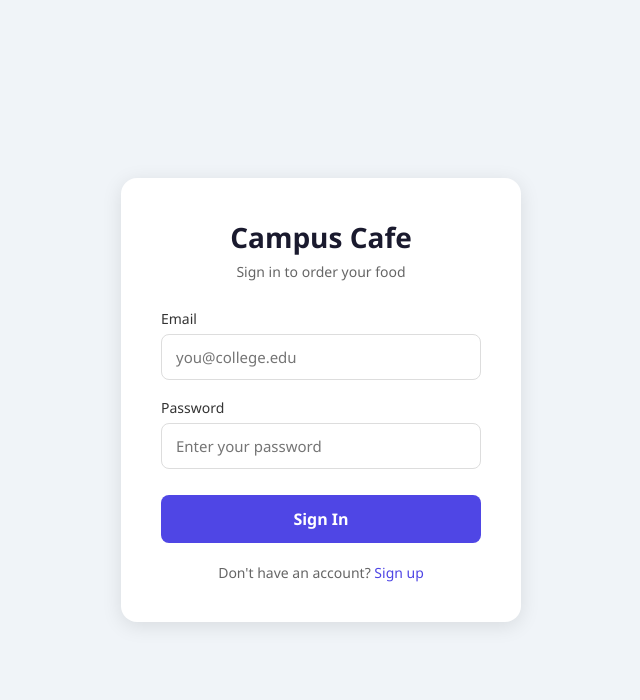
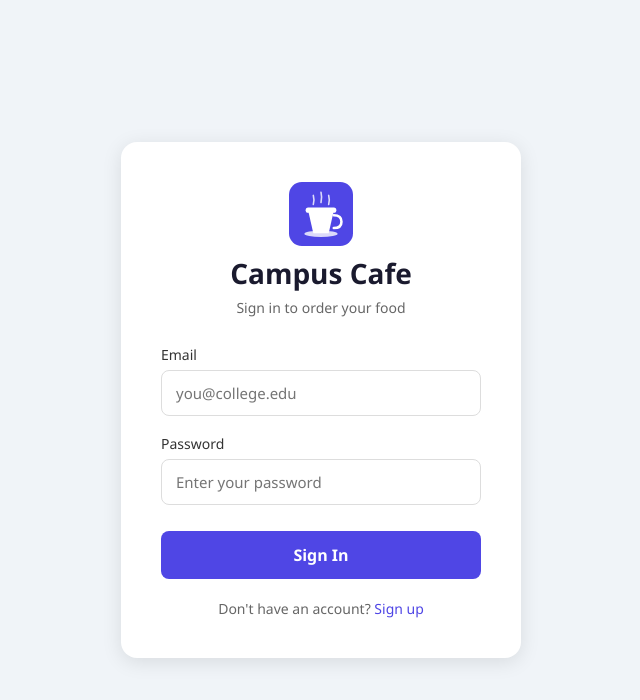
Before and after one commit to Kavinesh100/campus-cafe, a React app in the folder frontend/: page / in a window 1280 px wide. Shown: the top 700 px of the page, without its empty margins (319-959 px from the left). Built offline with nearby package versions, Linux system fonts and the light colour scheme; the HTML template or start-up script is replaced by a standard one.

Commit message:
Added logo

```diff
--- a/frontend/src/pages/Login.jsx
+++ b/frontend/src/pages/Login.jsx
@@ -46,6 +46,20 @@ function Login() {
   return (
     <div style={styles.container}>
       <div style={styles.card}>
+
+        <div style={{ display: 'flex', justifyContent: 'center', marginBottom: '8px' }}>
+          <svg width="64" height="64" viewBox="0 0 100 100">
+            <rect width="100" height="100" rx="20" fill="#4f46e5"/>
+            <path d="M30 45 L38 80 L62 80 L70 45 Z" fill="white"/>
+            <rect x="26" y="40" width="48" height="8" rx="4" fill="white"/>
+            <ellipse cx="50" cy="81" rx="26" ry="5" fill="white" opacity="0.8"/>
+            <path d="M70 52 Q82 52 82 62 Q82 72 70 72" fill="none" stroke="white" stroke-width="4" stroke-linecap="round"/>
+            <path d="M38 35 Q40 28 38 21" fill="none" stroke="white" stroke-width="2.5" stroke-linecap="round" opacity="0.8"/>
+            <path d="M50 32 Q52 24 50 16" fill="none" stroke="white" stroke-width="2.5" stroke-linecap="round" opacity="0.8"/>
+            <path d="M62 35 Q64 28 62 21" fill="none" stroke="white" stroke-width="2.5" stroke-linecap="round" opacity="0.8"/>
+          </svg>
+        </div>
+
         <h1 style={styles.title}>Campus Cafe</h1>
         <p style={styles.subtitle}>Sign in to order your food</p>
 
--- a/frontend/src/pages/Menu.jsx
+++ b/frontend/src/pages/Menu.jsx
@@ -13,6 +13,19 @@ const menuItems = [
   { id: 9, name: 'Coffee', price: 15, category: 'Drinks', image: 'https://images.unsplash.com/photo-1495474472287-4d71bcdd2085?w=300&q=80' },
   { id: 10, name: 'Fresh Lime Soda', price: 25, category: 'Drinks', image: 'https://images.unsplash.com/photo-1513558161293-cdaf765ed2fd?w=300&q=80' },
 ]
+
+const CafeLogo = () => (
+  <svg width="36" height="36" viewBox="0 0 100 100">
+    <rect width="100" height="100" rx="20" fill="white" opacity="0.2"/>
+    <path d="M30 45 L38 80 L62 80 L70 45 Z" fill="white"/>
+    <rect x="26" y="40" width="48" height="8" rx="4" fill="white"/>
+    <ellipse cx="50" cy="81" rx="26" ry="5" fill="white" opacity="0.8"/>
+    <path d="M70 52 Q82 52 82 62 Q82 72 70 72" fill="none" stroke="white" strokeWidth="4" strokeLinecap="round"/>
+    <path d="M38 35 Q40 28 38 21" fill="none" stroke="white" strokeWidth="2.5" strokeLinecap="round" opacity="0.8"/>
+    <path d="M50 32 Q52 24 50 16" fill="none" stroke="white" strokeWidth="2.5" strokeLinecap="round" opacity="0.8"/>
+    <path d="M62 35 Q64 28 62 21" fill="none" stroke="white" strokeWidth="2.5" strokeLinecap="round" opacity="0.8"/>
+  </svg>
+)
 
 function Menu() {
   const [cart, setCart] = useState([])
@@ -55,9 +68,13 @@ function Menu() {
   return (
     <div style={styles.page}>
       <div style={styles.navbar}>
-        <h1 style={styles.navTitle}>Campus Cafe</h1>
+        <div style={styles.navLeft}>
+          <CafeLogo />
+          <h1 style={styles.navTitle}>Campus Cafe</h1>
+        </div>
         <div style={styles.navRight}>
           <span style={styles.welcome}>Hi, {user?.name || 'Guest'}</span>
+          <button style={styles.ordersBtn} onClick={() => navigate('/orders')}>My Orders</button>
           <button style={styles.logoutBtn} onClick={handleLogout}>Logout</button>
         </div>
       </div>
@@ -119,9 +136,11 @@ function Menu() {
 const styles = {
   page: { minHeight: '100vh', backgroundColor: '#f0f4f8', paddingBottom: '80px' },
   navbar: { backgroundColor: '#4f46e5', padding: '16px 24px', display: 'flex', justifyContent: 'space-between', alignItems: 'center' },
-  navTitle: { color: 'white', fontSize: '22px', fontWeight: 'bold' },
-  navRight: { display: 'flex', alignItems: 'center', gap: '16px' },
+  navLeft: { display: 'flex', alignItems: 'center', gap: '10px' },
+  navTitle: { color: 'white', fontSize: '22px', fontWeight: 'bold', margin: 0 },
+  navRight: { display: 'flex', alignItems: 'center', gap: '12px' },
   welcome: { color: '#c7d2fe', fontSize: '14px' },
+  ordersBtn: { backgroundColor: 'transparent', color: 'white', border: '1px solid #818cf8', borderRadius: '6px', padding: '6px 14px', cursor: 'pointer', fontSize: '13px' },
   logoutBtn: { backgroundColor: 'transparent', color: 'white', border: '1px solid #818cf8', borderRadius: '6px', padding: '6px 14px', cursor: 'pointer', fontSize: '13px' },
   content: { padding: '24px' },
   categories: { display: 'flex', gap: '10px', marginBottom: '24px', flexWrap: 'wrap' },
```
